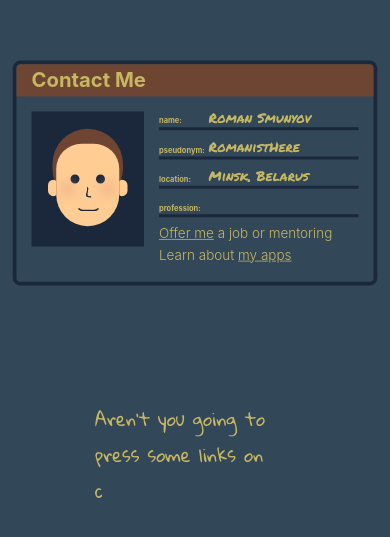
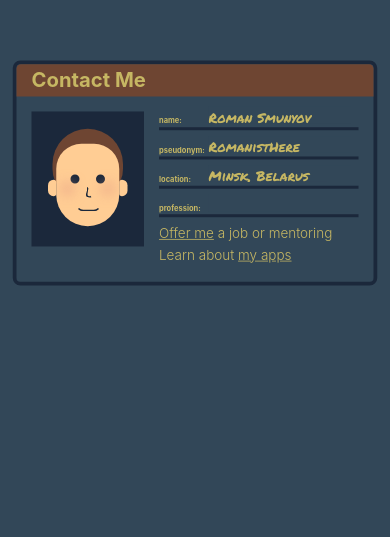
Before and after one commit to RomanistHere/RomanistHere.github.io, a React (Create React App) app: page /#/ in a window 390 px wide. Shown: the part 249-786 px from the top of the page. Built offline with nearby package versions, Linux system fonts and the light colour scheme.

Commit message:
fix styles mobile main screen

```diff
--- a/src/index.css
+++ b/src/index.css
@@ -81,16 +81,3 @@
     color: var(--txt-color2);
     font-family: var(--hand-font2);
 }
-
-@media screen and (max-width: 1024px) {
-    .root,
-    html,
-    body,
-    .main,
-    .offer,
-    .apps {
-        width: auto;
-        height: auto;
-        min-height: 100vh;
-    }
-}
--- a/src/pages/Apps/Apps.css
+++ b/src/pages/Apps/Apps.css
@@ -360,6 +360,7 @@
 
   .apps {
     display: block;
+    height: auto;
 
     padding-bottom: 40px;
   }
--- a/src/pages/Apps/Apps.js
+++ b/src/pages/Apps/Apps.js
@@ -4,7 +4,6 @@
 
 import Slider from '../../components/Slider/Slider'
 import Typing from '../../components/Typing/Typing'
-// import Preloader from '../../components/Preloader/Preloader'
 
 import content from '../../static/content'
 import manage from '../../static/manage'
@@ -49,7 +48,6 @@
 
 const Apps = () => {
 	const [projNumb, changeProjNumb] = useState(1)
-	// const [showLoader, setLoader] = useState(true)
 
 	const changeProj = (e) => {
 		const newProjNumb = e.realIndex + 1
@@ -60,14 +58,8 @@
 
 	useEffect(() => {
 		document.title = content.titles.apps
-		// setLoader(false)
+		window.scrollTo(0, 0)
 	}, [])
-
-  	// return  showLoader ?
-
-  	// 		<section className="main">
-   //              <Preloader />
-   //          </section> :
 
   	return	<section className={`${apps_page[projNumb].name} apps`}>
 	  			<header className="apps__head">
--- a/src/pages/Card/Card.js
+++ b/src/pages/Card/Card.js
@@ -60,7 +60,7 @@
     useTimeout(() => {
         setShowTyping(false)
         goNextTyping(0)
-    }, 1000)
+    }, manage.card__typing__hide_time)
 
     return  <section className="main">
                 <div className="card">
```
